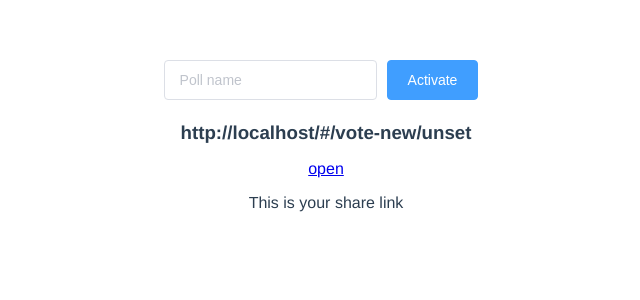
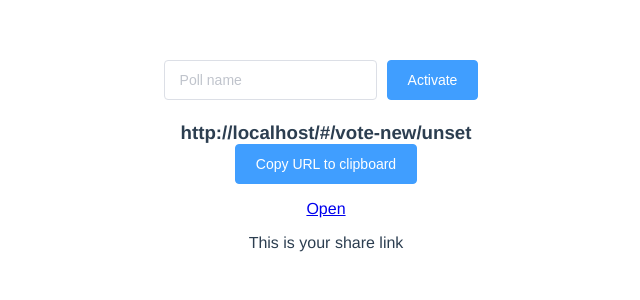
Before and after one commit to x-team/realtime-polling, a Vue app: page /#/ in a window 1280 px wide. Shown: the top 300 px of the page, without its empty margins (314-954 px from the left). Built offline with nearby package versions, Linux system fonts and the light colour scheme; what vuefire would draw is missing.

Commit message:
Add copy to clipboard functionality

```diff
--- a/package.json
+++ b/package.json
@@ -12,6 +12,7 @@
     "postinstall": "npm run build"
   },
   "dependencies": {
+    "copy-to-clipboard": "^3.0.8",
     "dotenv": "^4.0.0",
     "element-ui": "^2.0.7",
     "firebase": "^4.6.2",
--- a/src/components/CreatePoll.vue
+++ b/src/components/CreatePoll.vue
@@ -9,12 +9,14 @@
       </el-form-item>
     </el-form>
     <h3>{{ this.voteUrl }}</h3>
-    <p><a :href="this.voteUrl" target="_blank">open</a></p>
+    <el-button type="primary" @click="copyToClipboard">Copy URL to clipboard</el-button>
+    <p><a :href="this.voteUrl" target="_blank">Open</a></p>
     <p>This is your share link</p>
   </div>
 </template>
 <script>
 
+import copy from 'copy-to-clipboard';
 import ResultsNew from './ResultsNew';
 import db from '../services/firebase';
 
@@ -56,6 +58,9 @@ export default {
       polls.child(this.poll.id).set(this.poll);
       this.$router.push(`/polls/${this.poll.id}`);
     },
+    copyToClipboard() {
+      copy(this.voteUrl);
+    },
   },
 };
 </script>
```
Also changed, not shown: 2 other files (tests, documents, lock files or other folders).
